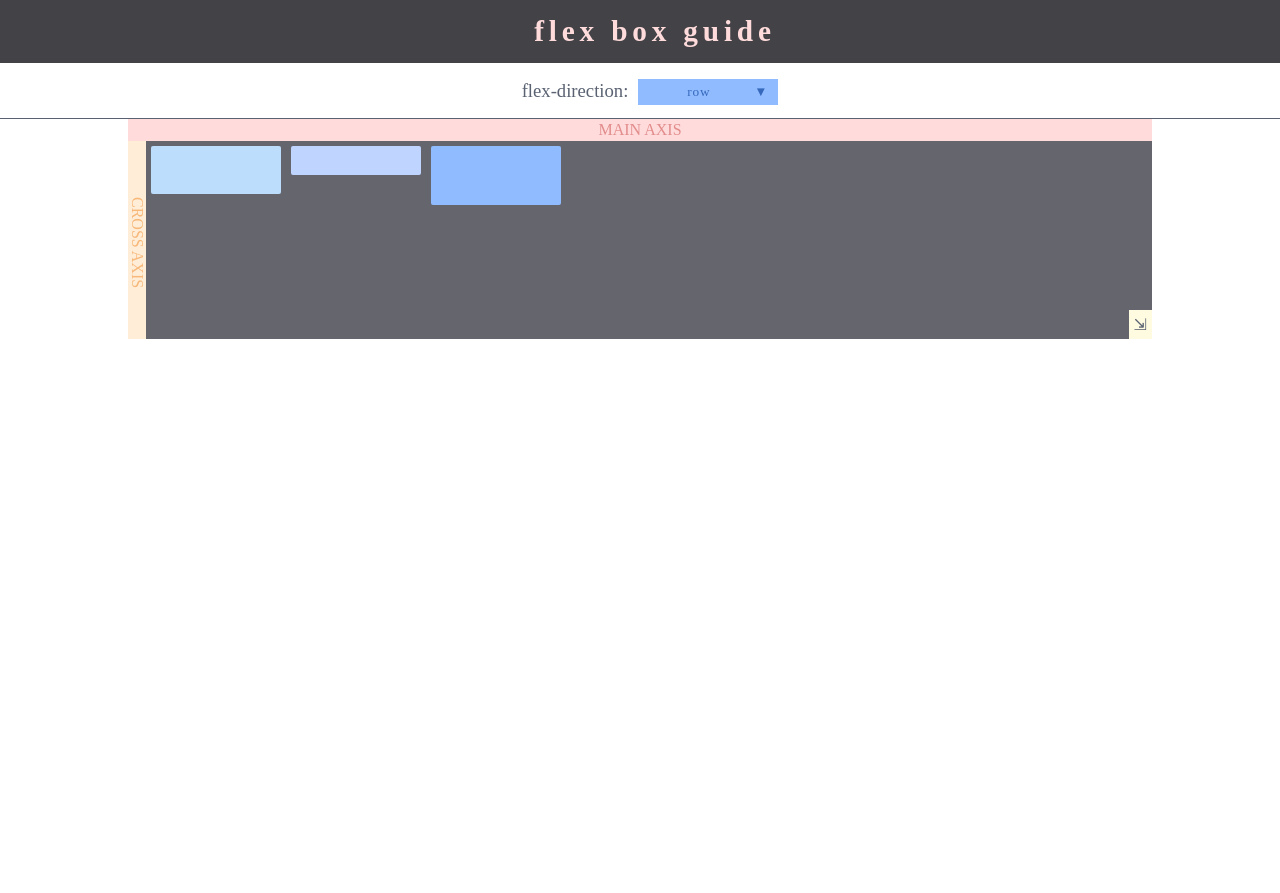
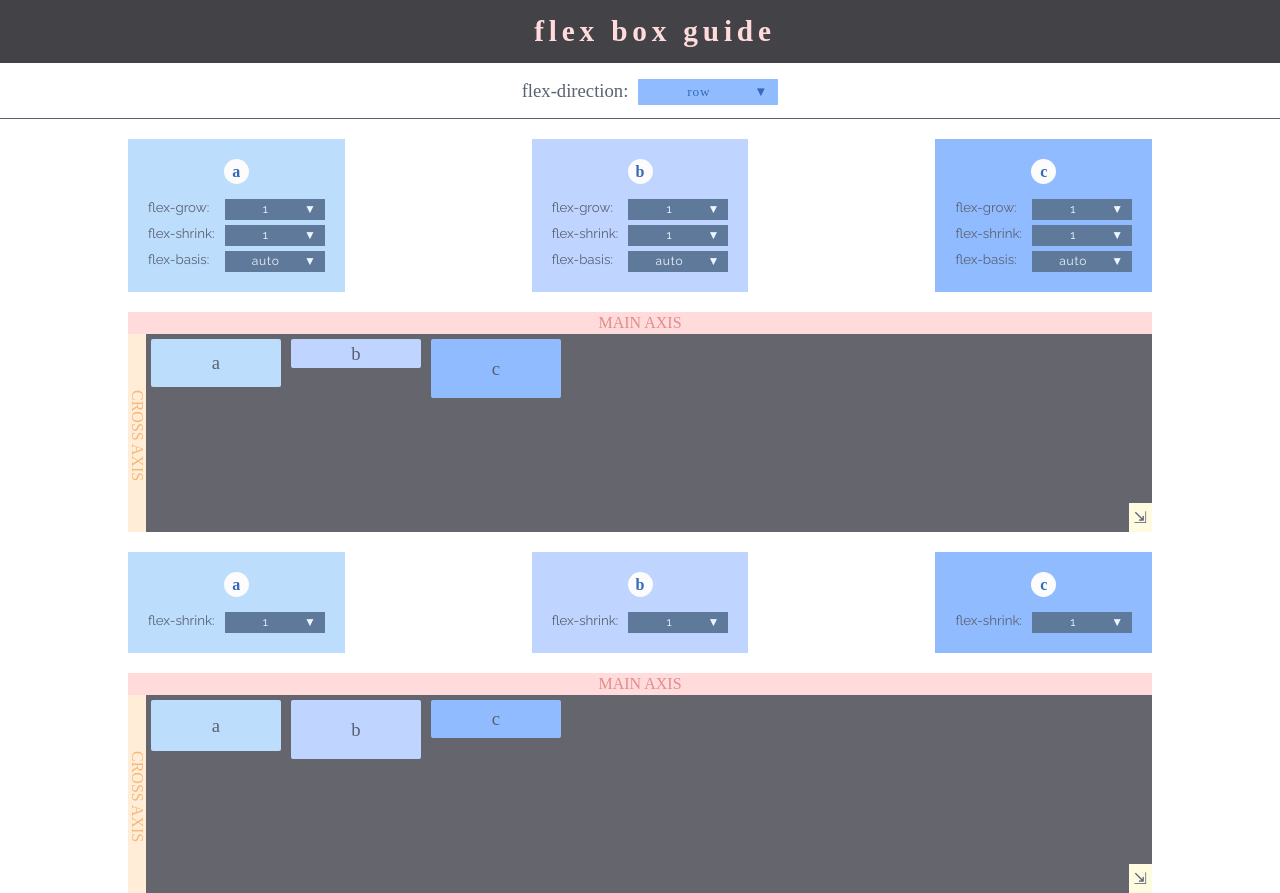
Before and after one commit to mlizchap/flex-box-guide, a React (Create React App) app: page / in a window 1280 px wide. Shown: the top 893 px of the page. Before the commit the page ends 800 px from the top, so only its background shows below. Built offline with nearby package versions, Linux system fonts and the light colour scheme; a web font is replaced by a local one.

Commit message:
can dynamically change child properties

```diff
--- /dev/null
+++ b/src/components/ChildPropSection/ItemInfoCard.js
@@ -0,0 +1,102 @@
+import React, { Component } from 'react';
+import DropDownMenu from '../DropDownMenu';
+import styled from 'styled-components';
+import { globalStyle } from '../../globalStyle'
+
+class ItemCardDisplay extends Component {
+    constructor(props) {
+        super(props);
+        this.state = {
+            currentValues: {
+                flexGrow: 1,
+                flexShrink: 1,
+                flexBasis: '30px',
+                alignSelf: 'auto'
+            }
+         };
+    }
+    selectItem = (selectedValue, title, itemVal) => {
+        this.props.handleSelect(selectedValue, title, itemVal)
+    }
+    renderFlexValuesDisplay = (itemVal) => {
+        return this.props.propertyValuesForCard.map(item => {
+            return (
+               <div className="item" key={item.title}>
+                   <span className="property">
+                        {item.title}:
+                    </span>
+                   <span className="dropdown">
+                   <DropDownMenu
+                        handleSelect={(selected) => this.selectItem(selected, item.camelCaseTitle, itemVal)}
+                        contentItems={item.content}
+                        defaultValue={item.defaultValue}
+                        width={100}
+                        font={globalStyle.mainFont}
+                    />
+                    </span>
+               </div>
+            )
+       })
+    }
+    render() {
+        return (
+            <ItemCardStyle bgColor={globalStyle.childPropColors[`${this.props.item}`]}>
+                <div className="itemCard">
+                    <CardItemTitleStyle {...this.props}>
+                        <h3>{this.props.item}</h3>
+                    </CardItemTitleStyle>
+                    {this.renderFlexValuesDisplay(this.props.item)}
+                </div>
+            </ItemCardStyle>
+        );
+    }
+}
+
+export default ItemCardDisplay;
+
+const CardItemTitleStyle = styled.div`
+    height: 25px;
+    width: 25px;
+    line-height: 25px;
+    background-color: ${globalStyle.white};
+    margin: 0 auto 15px auto;
+    // margin-right: auto;
+    // margin-left: auto;
+    border-radius: 50%;
+    // margin-bottom: 15px;
+`
+
+const ItemCardStyle = styled.div`
+    display: flex;
+    text-align: center;
+    font-size: 10pt;
+    color: ${globalStyle.mainColor}
+    h3 {
+        font-size: 14pt;
+        font-family: ${globalStyle.titleFont};
+        color: ${globalStyle.childPropColors.main}
+        font-size: 12pt;
+    }
+    .itemCard {
+        display: inline-block;
+        width: 85%;
+        margin: 20px 0;
+        padding: 20px;
+        background-color: ${props => props.bgColor};
+    }
+    .item {
+        margin-top: 5px;
+        display: flex;
+        justify-content: space-between;
+        font-family: ${globalStyle.mainFont}
+    }
+    .property {
+        display: inline-block;
+        float: left;
+        text-align: right;
+        margin-right: 10px;
+    }
+    .dropdown {
+        float:right;
+    }
+`
--- /dev/null
+++ b/src/components/ChildPropSection/ItemInfoCardContainer.js
@@ -0,0 +1,70 @@
+import React, { Component } from 'react';
+import ItemInfoCard from './ItemInfoCard';
+import styled from 'styled-components'
+
+const items = ["a", "b", "c"]
+
+const childPropCardInfo = {
+    items: ["a", "b", "c"],
+    itemCardValues: [
+        [{
+            title: "flex-grow",
+            camelCaseTitle: "flexGrow",
+            content: [0, 1, 2, 3, 4, 5],
+            defaultValue: 1,
+            color: "orange"
+        },
+        {
+            title: "flex-shrink",
+            camelCaseTitle: "flexShrink",
+            content: [0, 1, 2, 3, 4, 5],
+            defaultValue: 1,
+            color: "navy"
+        },
+        {
+            title: "flex-basis",
+            camelCaseTitle: "flexBasis",
+            content: ["20%", "33%", "40%", "60%", "auto", "content"],
+            defaultValue: "auto",
+            color: "yellow"
+        }],
+        {
+            title: "SOMETHING ELSE",
+            camelCaseTitle: "flexShrink",
+            content: [0, 1, 2, 3, 4, 5],
+            defaultValue: 1,
+            color: "navy"
+        },
+    ]
+}
+
+
+class ItemInfoCardContainer extends Component {
+    constructor(props) {
+        super(props);
+        this.state = {  };
+    }
+    render() {
+        return (
+            <ItemCardContainerStyle>
+                { items.map(item => {
+                    return (
+                        <ItemInfoCard
+                            key={item}
+                            item={item}
+                            {...this.props}
+                        />
+                    )
+                }) }
+            </ItemCardContainerStyle>
+        )
+
+    }
+}
+
+const ItemCardContainerStyle = styled.div`
+    display: flex;
+    justify-content: space-between;
+`
+
+export default ItemInfoCardContainer;
--- a/src/components/ChildPropSection/index.js
+++ b/src/components/ChildPropSection/index.js
@@ -3,20 +3,121 @@ import React, { Component } from 'react';
 import FlexDisplayBox from '../FlexDisplayBox';
 import FlexDisplayItem from '../FlexDisplayItem';
 import { globalStyle } from '../../globalStyle';
+import ItemInfoCard from './ItemInfoCard';
+import ItemInfoCardContainer from './ItemInfoCardContainer';
+
+
+const childProperties = {
+    defaultValues: {
+        flexGrow: {a: 0, b: 0, c: 0},
+        flexShrink: {a: 1, b: 1, c: 1},
+        flexBasis: {a:"auto", b:"auto", c:"auto"},
+        alignSelf: {a:"auto", b:"auto", c:"auto"},
+        order: {a: 0, b: 0, c: 0},
+    },
+    detail: [
+        {
+            camelCaseTitle: 'justifyContent',
+            kabobCaseTitle: 'justify-content',
+            values: ["flex-start", "flex-end", "center", "space-between", "space-around", "space-evenly"],
+            defaultValue: "flex-start",
+            itemAmount: 4
+        },
+        {
+            camelCaseTitle: 'alignItems',
+            kabobCaseTitle: 'align-items',
+            values: ["flex-start", "flex-end", "center", "stretch", "baseline"],
+            defaultValue: "flex-start",
+            itemAmount: 4
+        },
+        {
+            camelCaseTitle: 'alignContent',
+            kabobCaseTitle: 'align-content',
+            values: ["flex-start", "flex-end", "center", "stretch", "space-between", "space-around"],
+            defaultValue: "flex-start",
+            itemAmount: 8
+        },
+        {
+            camelCaseTitle: 'flexWrap',
+            kabobCaseTitle: 'flex-wrap',
+            values: ["no-wrap", "wrap", "wrap-reverse"],
+            defaultValue: "no-wrap",
+            itemAmount: 8
+        },
+    ]
+}
+const childPropCardInfo = {
+    items: ["a", "b", "c"],
+    itemCardValues: [
+        [{
+            title: "flex-grow",
+            camelCaseTitle: "flexGrow",
+            content: [0, 1, 2, 3, 4, 5],
+            defaultValue: 1,
+            color: "orange"
+        },
+        {
+            title: "flex-shrink",
+            camelCaseTitle: "flexShrink",
+            content: [0, 1, 2, 3, 4, 5],
+            defaultValue: 1,
+            color: "navy"
+        },
+        {
+            title: "flex-basis",
+            camelCaseTitle: "flexBasis",
+            content: ["20%", "33%", "40%", "60%", "auto", "content"],
+            defaultValue: "auto",
+            color: "yellow"
+        }],
+        [{
+            title: "flex-shrink",
+            camelCaseTitle: "flexShrink",
+            content: [0, 1, 2, 3, 4, 5],
+            defaultValue: 1,
+            color: "navy"
+        }],
+    ]
+}
+
 
 class ChildPropSection extends Component {
     constructor(props) {
         super(props);
-        this.state = {  };
+        this.state = {
+            flexProperties: childProperties.defaultValues
+         };
+    }
+    changePropToSelected = (value, title, item) => {
+        // console.log({...this.state.flexProperties[`${title}`]})
+        this.setState(
+            { flexProperties:
+                // ...this.state.flexProperties,
+                { ...this.state.flexProperties, [`${title}`]: {...this.state.flexProperties[`${title}`], [`${item}`]: value}
+            }}, () => console.log(this.state)
+        )
     }
     render() {
         return (
             <div>
-                <FlexDisplayBox
-                    itemColors={[globalStyle.childPropColors.a, globalStyle.childPropColors.b, globalStyle.childPropColors.c]}
-                    itemAmount={3}
-                    {...this.props}
-                />
+                {childPropCardInfo.itemCardValues.map((property,index) => {
+                    return (
+                        <div key={property[0].title}>
+                            <ItemInfoCardContainer
+                                propertyValuesForCard={property}
+                                // handleSelect={(content) => this.changePropToSelected(content, property[index].title)}
+                                handleSelect={this.changePropToSelected}
+                            />
+                            <FlexDisplayBox
+                                itemColors={[globalStyle.childPropColors.a, globalStyle.childPropColors.b, globalStyle.childPropColors.c]}
+                                itemAmount={3}
+                                characters={["a", "b", "c"]}
+                                childFlexProperties={this.state.flexProperties}
+                                {...this.props}
+                            />
+                        </div>
+                    )
+                })}
             </div>
         );
     }
--- a/src/components/FlexDisplayBox.js
+++ b/src/components/FlexDisplayBox.js
@@ -50,15 +50,13 @@ class FlexDisplayBox extends Component {
                                     display={i+1}
                                     height={this.state.heights[i]}
                                     bgColor={this.props.itemColor || this.props.itemColors[i]}
+                                    textDisplay={this.props.characters[i]}
                                     {...this.props}
                                 />
                             )
                         })}
                     </ItemContainerStyle>
-
-
                 </ItemsAndVertAxisStyle>
-
             </React.Fragment>
         );
     }
--- a/src/components/FlexDisplayItem.js
+++ b/src/components/FlexDisplayItem.js
@@ -7,7 +7,7 @@ class FlexDisplayItem extends Component {
     render() {
         return (
             <Item {...this.props}>
-                <div>{this.props.letter}</div>
+                <div>{this.props.textDisplay}</div>
             </Item>
         );
     }
@@ -17,11 +17,11 @@ export default FlexDisplayItem;
 
 const Item = styled.div`
     // FLEX PROPERTIES
-    flex-grow: ${props => props.flexGrow};
-    flex-shrink: ${props => props.flexShrink};
-    flex-basis: ${props => props.flexBasis};
-    align-self: ${props => props.alignSelf};
-    order: ${props => props.order};
+    flex-grow: ${props => props.childFlexProperties.flexGrow};
+    flex-shrink: ${props => props.childFlexProperties.flexShrink};
+    flex-basis: ${props => props.childFlexProperties.flexBasis};
+    align-self: ${props => props.childFlexProperties.alignSelf};
+    order: ${props => props.childFlexProperties.order};
 
     background-color: ${props => props.bgColor};
     color: ${globalStyle.mainColor};
```
Lines whose indentation alone changed are shown as unchanged.
